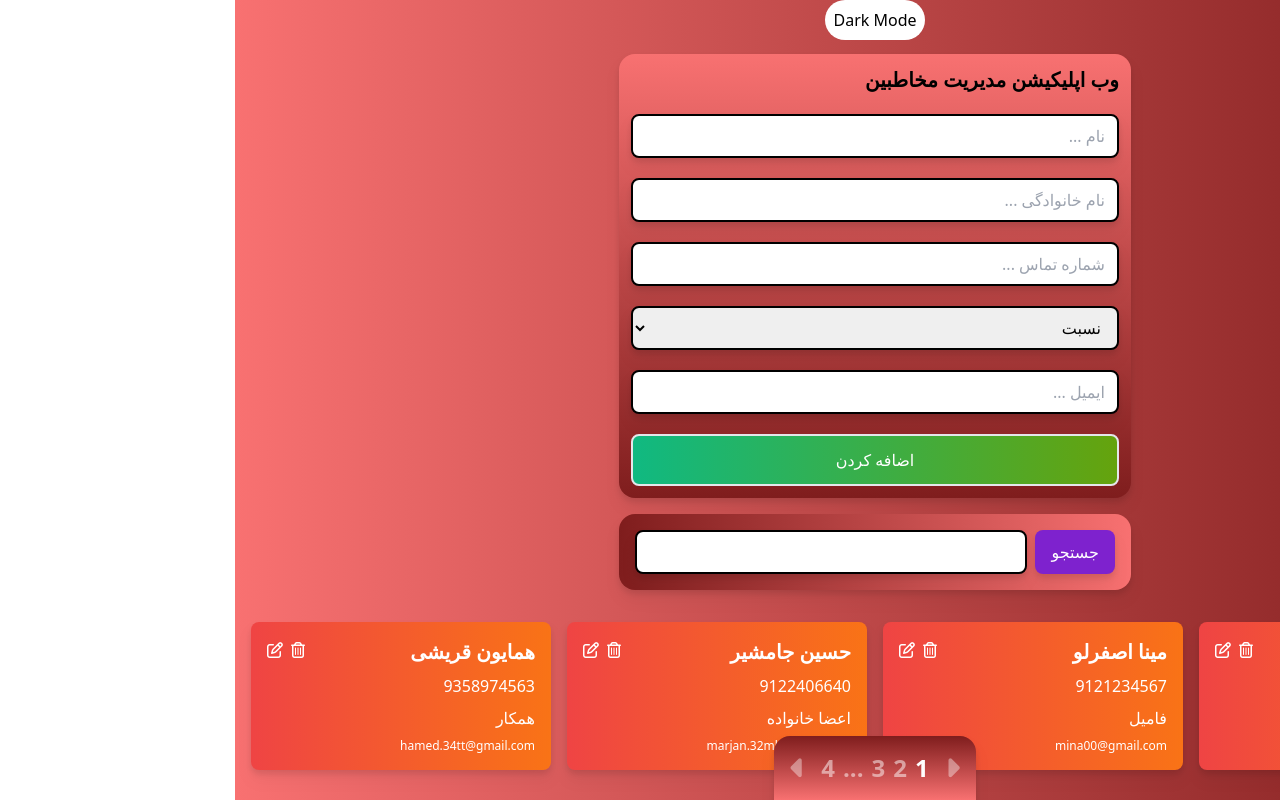
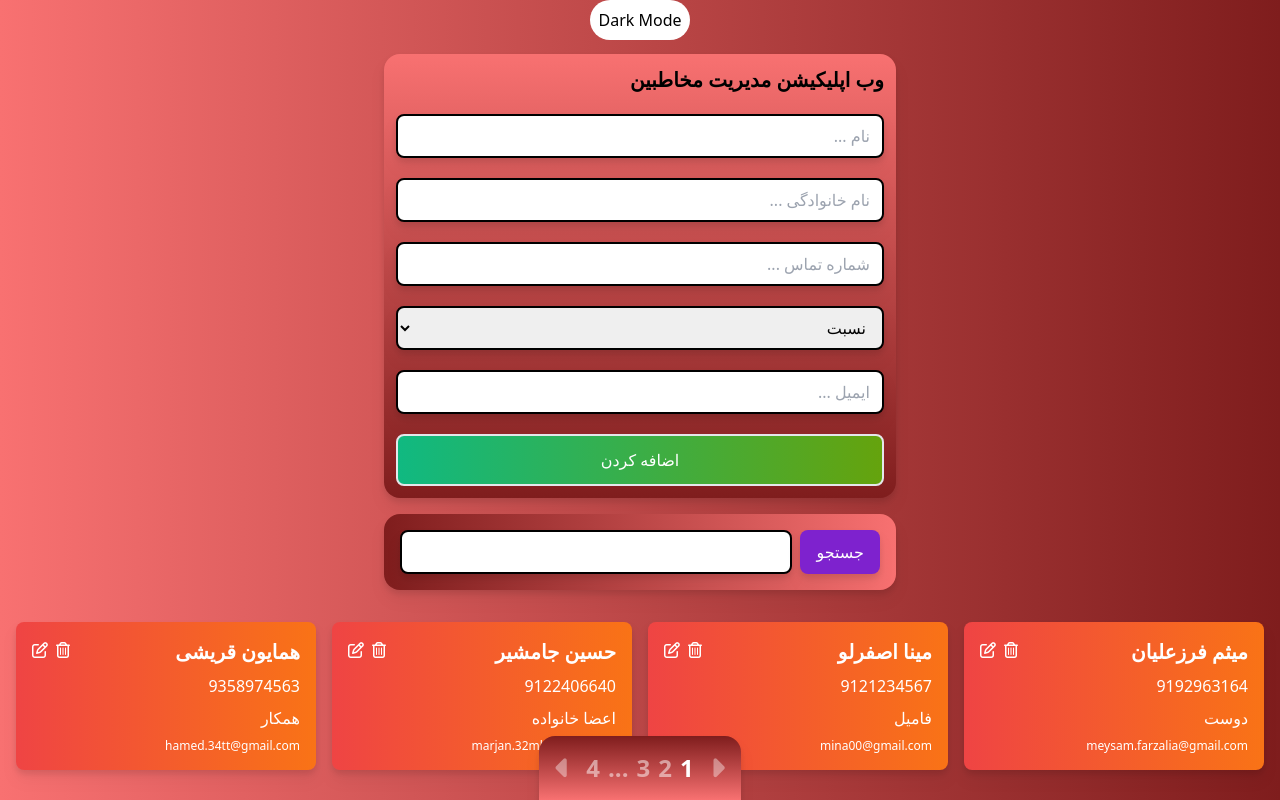
Before and after one commit to llvlleysam/hw-week17, a React (Vite) app: page / in a window 1280 px wide. Built offline with nearby package versions, Linux system fonts and the light colour scheme; data requests are answered from the project's data file.

Commit message:
fix: style

```diff
--- a/src/App.jsx
+++ b/src/App.jsx
@@ -59,7 +59,7 @@ function App() {
     }
      console.log(getPageNumbers())
   return (
-    <div className='w-full h-screen flex flex-col items-center justify-center bg-gradient-to-r from-red-400 to-red-900 gap-4'>
+    <div className='w-full lg:h-screen flex flex-col items-center justify-center bg-gradient-to-r from-red-400 to-red-900 gap-4 overflow-y-scroll'>
       <button onClick={toggleTheme} className='fixed top-0 bg-white dark:bg-black p-2 rounded-full'>{theme==="Dark"?"Light Mode" : "Dark Mode"}</button>
       <div className='w-full flex flex-col items-center gap-4'>
       <FormList/>
```
